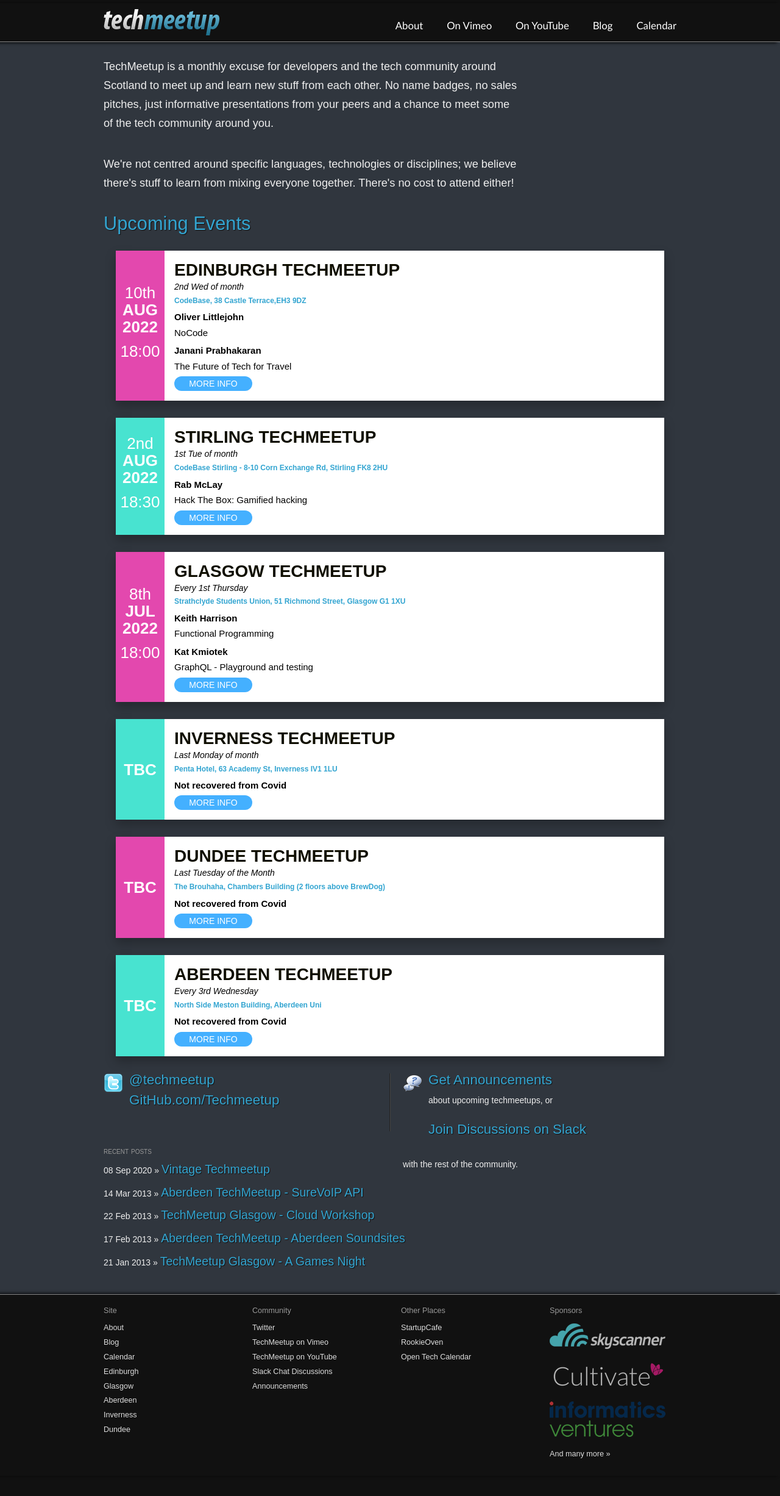
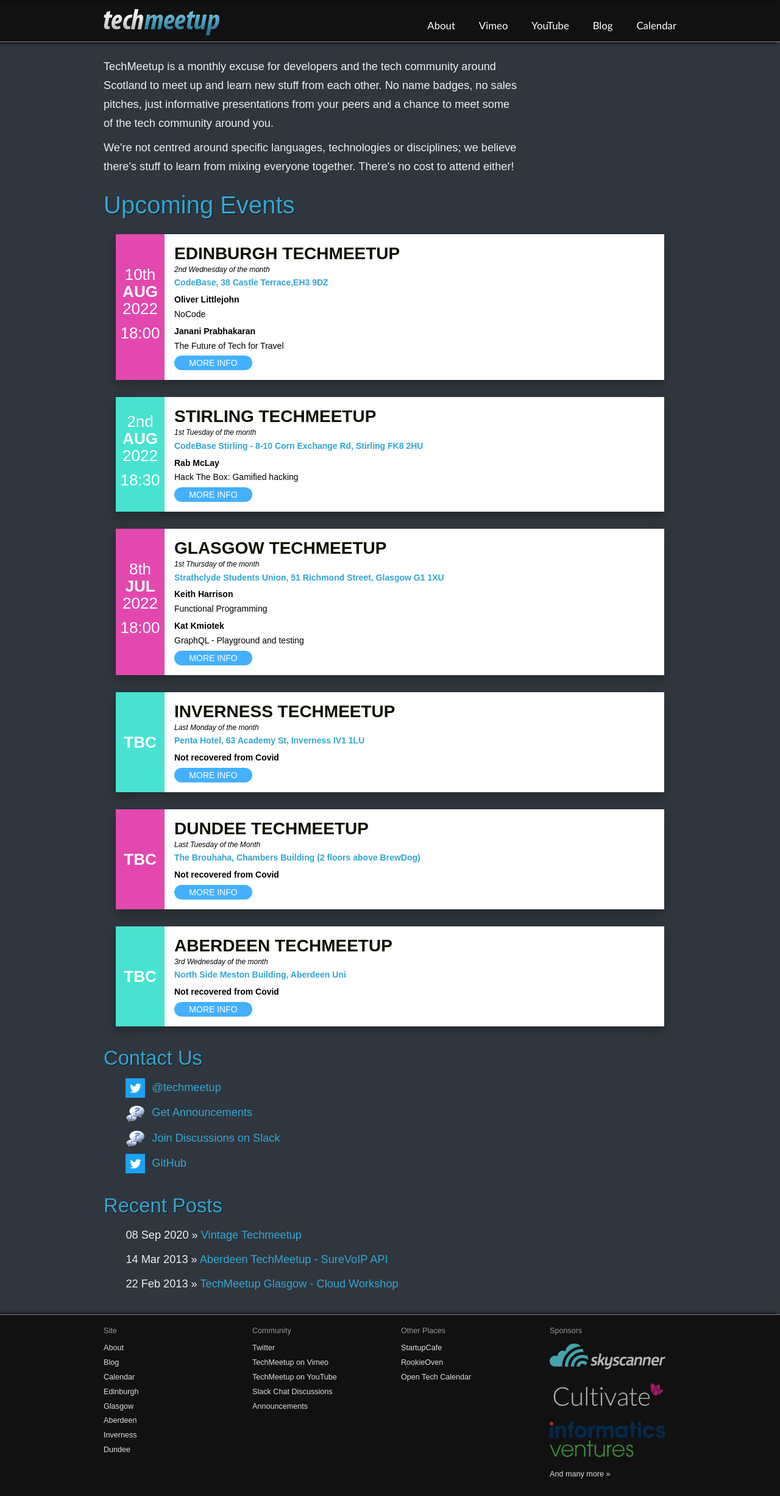
Before and after one commit to techmeetup/techmeetup.co.uk, a Jekyll site: the page built from index.html, in a window 1280 px wide. Shown: the whole page at 61% size. Built offline with Jekyll 4.4.1, drawn with Linux system fonts in a browser that asks for light colours; before the commit the page ends 2420 px from its top, so only the background shows below that.

Commit message:
Improve the styling

```diff
--- a/_data/index.json
+++ b/_data/index.json
@@ -1,7 +1,7 @@
 [
   {
     "city": "edinburgh",
-    "on": "2nd Wed of month",
+    "on": "2nd Wednesday of the month",
     "location": {
       "link": "https://goo.gl/maps/vGxnZeziwdJ2",
       "address": "CodeBase, 38 Castle Terrace,EH3 9DZ"
@@ -21,7 +21,7 @@
   },
   {
     "city": "glasgow",
-    "on": "Every 1st Thursday",
+    "on": "1st Thursday of the month",
     "location": {
       "link": "https://goo.gl/maps/XpgiaafHK2U6ffEf9",
       "address": "Strathclyde Students Union, 51 Richmond Street, Glasgow G1 1XU"
@@ -41,7 +41,7 @@
   },
   {
     "city": "stirling",
-    "on": "1st Tue of month",
+    "on": "1st Tuesday of the month",
     "location": {
       "link": "https://www.google.com/maps?sll=56.118527,-3.939337&q=8-10+Corn+Exchange+Road+Stirling,+Scotland,+FK8+2HU,+United+Kingdom&z=12",
       "address": "CodeBase Stirling - 8-10 Corn Exchange Rd, Stirling FK8 2HU"
@@ -57,7 +57,7 @@
   },
   {
     "city": "aberdeen",
-    "on": "Every 3rd Wednesday",
+    "on": "3rd Wednesday of the month",
     "location": {
       "link": "http://maps.google.co.uk/maps?f=q&amp;source=s_q&amp;hl=en&amp;geocode=&amp;q=Meston+Building+Aberdeen+University&amp;sll=57.294593,-2.400159&amp;sspn=0.017437,0.034075&amp;ie=UTF8&amp;hq=Meston+Building+Aberdeen+University&amp;hnear=&amp;l",
       "address": "North Side Meston Building, Aberdeen Uni"
@@ -89,7 +89,7 @@
   },
   {
     "city": "inverness",
-    "on": "Last Monday of month",
+    "on": "Last Monday of the month",
     "location": {
       "link": "https://www.google.co.uk/maps?q=pentahotel+inverness&ion=1&espv=2&es_th=1&bav=on.2,or.r_cp.&bvm=bv.107467506,d.ZWU&biw=1366&bih=628&dpr=1&safe=strict&um=1&ie=UTF-8&sa=X&ved=0CAYQ_AUoAWoVChMIssH-7pGQyQIVhLYUCh07oQLX",
       "address": "Penta Hotel, 63 Academy St, Inverness IV1 1LU"
--- a/_layouts/default.html
+++ b/_layouts/default.html
@@ -1,24 +1,26 @@
 <!DOCTYPE html>
 <html lang="en">
   <head>
-
     <meta charset="utf-8" />
     <link href="{{ site.baseurl }}/static/css/desktop.css" rel="stylesheet" />
     <title>TechMeetup - {{ page.title }}</title>
     <script src="{{ site.baseurl }}/static/js/jquery-1.4.2.min.js"></script>
-	<meta name="viewport" content="initial-scale=1">
+    <meta name="viewport" content="initial-scale=1" />
   </head>
 
   <body>
-
     <div id="wrapper">
       <div id="headerwrapper">
         <div id="header">
           <h1><a href="{{ site.baseurl }}/">Tech Meetup</a></h1>
           <ul>
             <li><a href="{{ site.baseurl }}/about.html">About</a></li>
-            <li><a href="http://vimeo.com/techmeetup">On Vimeo</a></li>
-            <li><a href="https://www.youtube.com/channel/UCWMSLoZh4U4Pgc8n8ylw8Pg">On YouTube</a></li>
+            <li><a href="http://vimeo.com/techmeetup">Vimeo</a></li>
+            <li>
+              <a href="https://www.youtube.com/channel/UCWMSLoZh4U4Pgc8n8ylw8Pg"
+                >YouTube</a
+              >
+            </li>
             <li><a href="{{ site.baseurl }}/blog.html">Blog</a></li>
             <!-- <li><a href="/speakers/">Speakers</a></li> -->
             <li><a href="{{ site.baseurl }}/calendar.html">Calendar</a></li>
@@ -64,7 +78,9 @@
             <ul>
               <li><a href="http://startupcafe.co.uk">StartupCafe</a></li>
               <li><a href="http://www.rookieoven.com/">RookieOven</a></li>
-            <li><a href="http://opentechcalendar.co.uk/">Open Tech Calendar</a></li>
+              <li>
+                <a href="http://opentechcalendar.co.uk/">Open Tech Calendar</a>
+              </li>
             </ul>
           </section>
 
@@ -78,18 +94,24 @@
               </li>
               <li>
                 <a href="http://cultivatehq.com/" class="fadehover">
-                <img src="{{ site.baseurl }}/static/img/cultivatehq-white-small.png" />
+                  <img
+                    src="{{ site.baseurl }}/static/img/cultivatehq-white-small.png"
+                  />
                 </a>
               </li>
               <li>
-              <a href="http://www.informatics-ventures.com/" class="fadehover">
+                <a
+                  href="http://www.informatics-ventures.com/"
+                  class="fadehover"
+                >
                   <img src="{{ site.baseurl }}/static/img/informatics.png" />
                 </a>
               </li>
-            <li><a href="{{ site.baseurl }}/about.html">And many more »</a></li>
+              <li>
+                <a href="{{ site.baseurl }}/about.html">And many more »</a>
+              </li>
             </ul>
           </section>
-
         </div>
       </div>
     </div>
@@ -97,18 +119,21 @@
     <script src="{{ site.baseurl }}/static/js/main.js"></script>
 
     <script type="text/javascript">
+      var _gaq = _gaq || []
+      _gaq.push(['_setAccount', 'UA-10057871-1'])
+      _gaq.push(['_trackPageview'])
 
-  var _gaq = _gaq || [];
-  _gaq.push(['_setAccount', 'UA-10057871-1']);
-  _gaq.push(['_trackPageview']);
-
-  (function() {
-    var ga = document.createElement('script'); ga.type = 'text/javascript'; ga.async = true;
-    ga.src = ('https:' == document.location.protocol ? 'https://ssl' : 'http://www') + '.google-analytics.com/ga.js';
-    var s = document.getElementsByTagName('script')[0]; s.parentNode.insertBefore(ga, s);
-  })();
-
+      ;(function () {
+        var ga = document.createElement('script')
+        ga.type = 'text/javascript'
+        ga.async = true
+        ga.src =
+          ('https:' == document.location.protocol
+            ? 'https://ssl'
+            : 'http://www') + '.google-analytics.com/ga.js'
+        var s = document.getElementsByTagName('script')[0]
+        s.parentNode.insertBefore(ga, s)
+      })()
     </script>
-
   </body>
 </html>
--- a/index.html
+++ b/index.html
@@ -22,7 +22,7 @@
   </div>
 
 <div class="upcoming-events">
-  <h1 class="text-center">Upcoming Events</h1>
+  <h1>Upcoming Events</h1>
   {% assign sorted = site.data.index | sort: 'date' | reverse %}
   {% for event in sorted %}
   <div class="event">
@@ -82,37 +82,22 @@
 </div>
 
 <div id="contact">
-  <div id="mailinglists">
-    <img src="{{site.baseurl}}/static/img/twitter.png" />
-    <h3><a href="http://www.twitter.com/techmeetup">@techmeetup</a></h3>
-    <h3><a href="https://github.com/techmeetup">GitHub.com/Techmeetup</a></h3>
-    <span id="last_twitter_created"></span>
-  </div>
-
-  <div id="twitter">
-    <img src="{{site.baseurl}}/static/img/groups.png" />
-    <h3>
-      <a href="http://groups.google.com/group/techmeetup?pli=1">
-        Get Announcements</a
-      >
-    </h3>
-    about upcoming techmeetups, or <br /><br />
-    <h3>
-      <a href="http://techmeetup.herokuapp.com/"> Join Discussions on Slack</a>
-    </h3>
-    <br />
-    with the rest of the community.
-  </div>
+  <h2>Contact Us</h2>
+  <ul>
+    <li><a href="http://www.twitter.com/techmeetup"><img src="{{site.baseurl}}/static/img/twitter.png" />@techmeetup</a> </li>
+    <li><a href="http://groups.google.com/group/techmeetup?pli=1"><img src="{{site.baseurl}}/static/img/groups.png" />Get Announcements</a> </li>
+    <li><a href="http://techmeetup.herokuapp.com/"><img src="{{site.baseurl}}/static/img/groups.png" />Join Discussions on Slack</a> </li>
+    <li><a href="https://github.com/techmeetup"><img src="{{site.baseurl}}/static/img/twitter.png" />GitHub</a> </li>
+  </ul>
 </div>
 
-<h5 id="recent">recent posts</h5>
-
-<div id="home">
+<div id="recent-posts">
+  <h2>Recent Posts</h2>
   <ul id="blog" class="posts">
-    {% for post in site.posts limit:5 %}
+    {% for post in site.posts limit:3 %}
     <li>
       <span>{{ post.date | date_to_string }}</span> &raquo;
-      <a href="{{site.baseurl}}{{ post.url }}"><h4>{{ post.title }}</h4></a>
+      <a href="{{site.baseurl}}{{ post.url }}">{{ post.title }}</a>
     </li>
     {% endfor %}
   </ul>
--- a/static/css/desktop.css
+++ b/static/css/desktop.css
@@ -60,7 +60,7 @@
 }
 
 p {
-  margin-bottom: 2em;
+  margin-bottom: 0.5em;
 }
 
 ul,
@@ -96,6 +96,7 @@
   margin: 25px auto 0px auto;
   padding: 25px 10px;
   background: #30363e;
+  font-size: 1.3em;
 }
 #content sub {
   color: #999;
@@ -130,6 +131,7 @@
   width: 190px;
   text-indent: -999px;
   outline: none;
+  margin-left: 0.5em;
 }
 #header a:link,
 #header a:visited {
@@ -147,7 +149,8 @@
 
 #header > ul > li {
   display: inline-block;
-  margin: 5px 0px 0px 35px;
+  /* margin: 5px 0px 0px 35px; */
+  margin: 0 18px 0 0;
   font-size: 120%;
 }
 
@@ -155,8 +158,6 @@
   #intro {
     width: 680px;
     margin-right: 20px;
-    float: left;
-    font-size: 1.3em;
   }
   #sponsors {
     width: 280px;
@@ -409,13 +410,9 @@
 }
 
 #blog {
-  padding: 0px;
   list-style: none;
 }
 
-#blog li {
-  margin: 1em 0;
-}
 #blog a {
   text-decoration: none;
 }
@@ -467,10 +464,6 @@
   #twitter {
     height: 100%;
   }
-
-  #contact {
-    height: 95px;
-  }
 }
 
 .details {
@@ -521,7 +514,6 @@
 #about-sponsors {
   height: 100%;
   width: 280px;
-  float: right;
   margin: 0px 0 0 40px;
   background: #000;
   padding: 10px;
@@ -532,11 +524,6 @@
 }
 #about-sponsors ul {
   list-style: none;
-}
-
-#head {
-  min-height: 240px;
-  overflow: auto;
 }
 
 #UpcomingEvents .openTechCalendarEventListEvent {
@@ -552,6 +539,7 @@
 ******************************************************************************/
 
 .upcoming-events {
+  margin-top: 1.5em;
   margin-bottom: 2em;
 }
 
@@ -591,6 +579,10 @@
   .event .event-date-time {
     min-height: 160px;
   }
+
+  #header h1 a {
+    margin-left: 0;
+  }
 }
 
 .event .event-date-time .event-date {
@@ -607,7 +599,7 @@
 }
 
 .event .event-date-time .event-year {
-  font-weight: 600;
+  font-weight: 300;
   font-size: 26px;
   text-transform: uppercase;
   line-height: 28px;
@@ -647,14 +639,18 @@
   font-style: normal;
 }
 
+.event .event-details .event-on {
+  font-size: 12px;
+}
+
 .event .event-details .event-location {
   font-weight: 600;
-  font-size: 12px;
+  font-size: 14px;
 }
 
 .event .event-details .event-description {
   font-weight: 400;
-  font-size: 15px;
+  font-size: 14px;
   padding-top: 4px;
 }
 
@@ -680,3 +676,18 @@
   width: 120px;
   text-align: center;
 }
+
+#contact img {
+  width: 32px;
+  height: 32px;
+  vertical-align: middle;
+  margin-right: 0.6em;
+}
+
+#contact ul {
+  list-style-type: none;
+}
+
+#recent-posts {
+  margin-top: 2em;
+}
```
Also changed, not shown: other parts of _layouts/default.html (+17 -5 lines), about.html (+134 -44 lines), static/img/twitter.png. Lines whose indentation alone changed are shown as unchanged.
